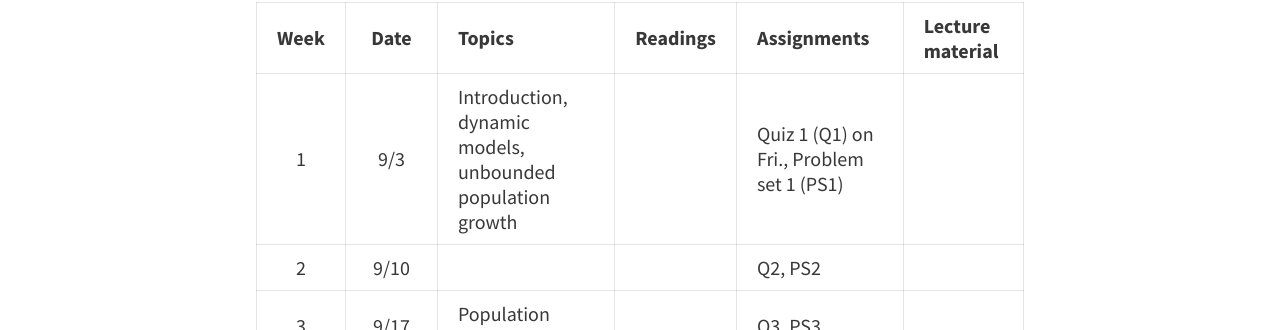
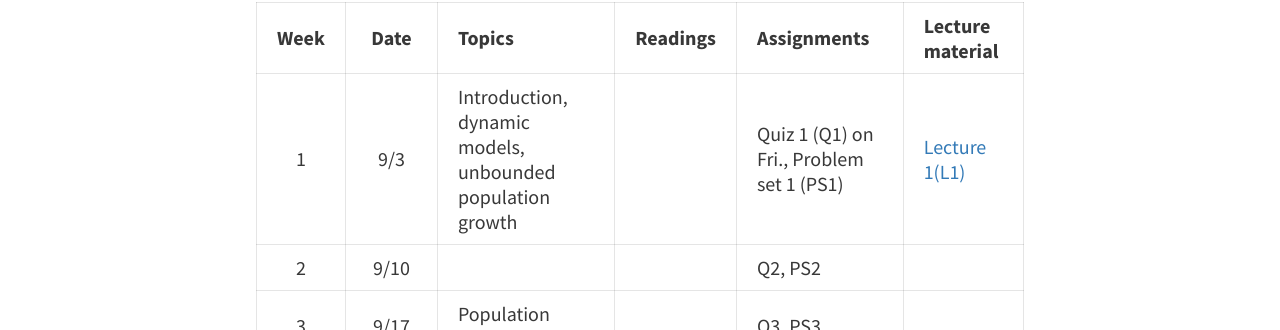
Before and after one commit to davan690/ColbyEcology.github.io, a Jekyll site: the page built from pages/lecture_schedule.md, in a window 1280 px wide. Shown: the part 745-1075 px from the top of the page. Built offline with Jekyll 4.4.1, drawn with Linux system fonts in a browser that asks for light colours.

```diff
--- a/pages/lecture_schedule.md
+++ b/pages/lecture_schedule.md
@@ -15,7 +15,7 @@ Colby College is supportive of the religious practices of its students, faculty,
 
 Week | Date  | Topics | Readings | Assignments| Lecture material
 :---:|:-----:|--------|---------|---------|-------------|
-1    | 9/3   | Introduction, dynamic models, unbounded population growth | | Quiz 1 (Q1) on Fri., Problem set 1 (PS1) | |
+1    | 9/3   | Introduction, dynamic models, unbounded population growth | | Quiz 1 (Q1) on Fri., Problem set 1 (PS1) | [Lecture 1(L1)](https://drive.google.com/open?id=1pApFDtMNTXzmT27EkLN2nmTKwJ-g05WQ) |
 2    | 9/10  | | | Q2, PS2 | |
 3    | 9/17  | Population regulation | | Q3, PS3 | |
 4    | 9/24  | | | Q4, PS4 | |
```
